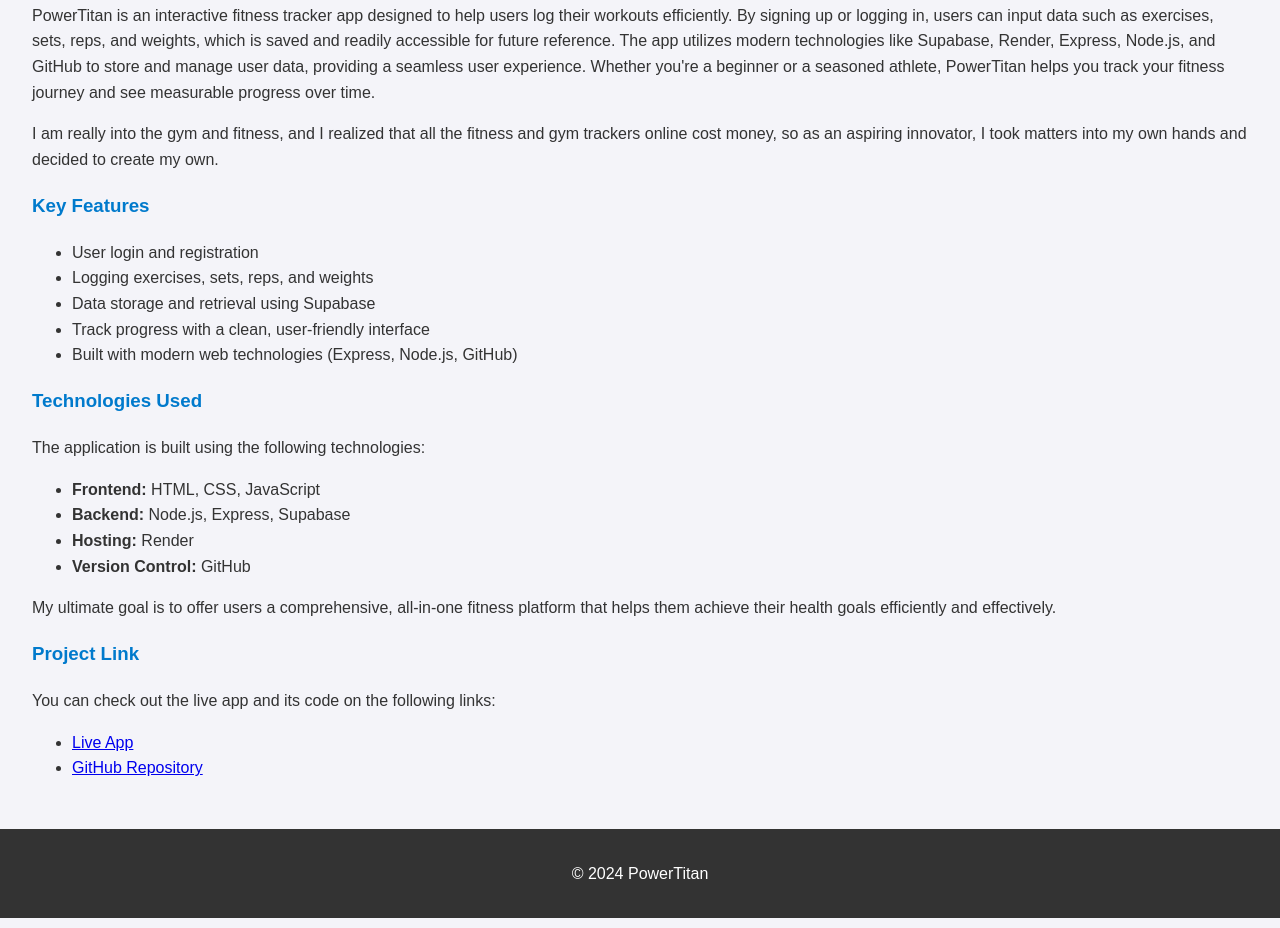
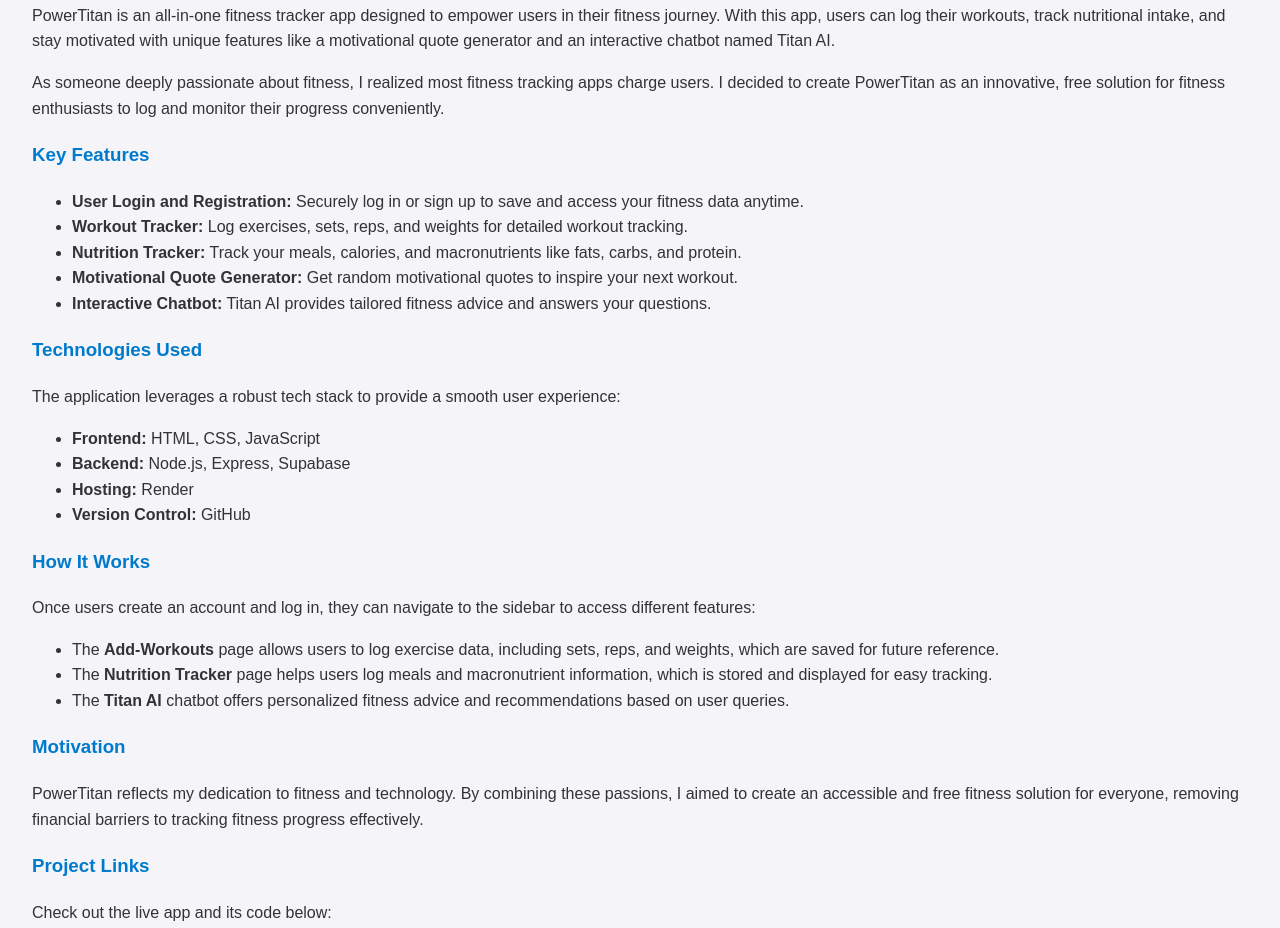
Before and after one commit to KalSpas0528/FitnessTrackerPortfolio, a plain HTML site: page project.html in a window 1280 px wide. Shown: the part 259-1187 px from the top of the page. Drawn offline with Linux system fonts and the light colour scheme.

Commit message:
fixed some inaccurate project and dev code

```diff
--- a/project.html
+++ b/project.html
@@ -19,30 +19,40 @@
     <main>
         <section>
             <h2>About PowerTitan</h2>
-            <p>PowerTitan is an interactive fitness tracker app designed to help users log their workouts efficiently. By signing up or logging in, users can input data such as exercises, sets, reps, and weights, which is saved and readily accessible for future reference. The app utilizes modern technologies like Supabase, Render, Express, Node.js, and GitHub to store and manage user data, providing a seamless user experience. Whether you're a beginner or a seasoned athlete, PowerTitan helps you track your fitness journey and see measurable progress over time.</p>
-            <p>I am really into the gym and fitness, and I realized that all the fitness and gym trackers online cost money, so as an aspiring innovator, I took matters into my own hands and decided to create my own.</p>
+            <p>PowerTitan is an all-in-one fitness tracker app designed to empower users in their fitness journey. With this app, users can log their workouts, track nutritional intake, and stay motivated with unique features like a motivational quote generator and an interactive chatbot named Titan AI.</p>
+            <p>As someone deeply passionate about fitness, I realized most fitness tracking apps charge users. I decided to create PowerTitan as an innovative, free solution for fitness enthusiasts to log and monitor their progress conveniently.</p>
 
             <h3>Key Features</h3>
             <ul>
-                <li>User login and registration</li>
-                <li>Logging exercises, sets, reps, and weights</li>
-                <li>Data storage and retrieval using Supabase</li>
-                <li>Track progress with a clean, user-friendly interface</li>
-                <li>Built with modern web technologies (Express, Node.js, GitHub)</li>
+                <li><strong>User Login and Registration:</strong> Securely log in or sign up to save and access your fitness data anytime.</li>
+                <li><strong>Workout Tracker:</strong> Log exercises, sets, reps, and weights for detailed workout tracking.</li>
+                <li><strong>Nutrition Tracker:</strong> Track your meals, calories, and macronutrients like fats, carbs, and protein.</li>
+                <li><strong>Motivational Quote Generator:</strong> Get random motivational quotes to inspire your next workout.</li>
+                <li><strong>Interactive Chatbot:</strong> Titan AI provides tailored fitness advice and answers your questions.</li>
             </ul>
 
             <h3>Technologies Used</h3>
-            <p>The application is built using the following technologies:</p>
+            <p>The application leverages a robust tech stack to provide a smooth user experience:</p>
             <ul>
                 <li><strong>Frontend:</strong> HTML, CSS, JavaScript</li>
                 <li><strong>Backend:</strong> Node.js, Express, Supabase</li>
                 <li><strong>Hosting:</strong> Render</li>
                 <li><strong>Version Control:</strong> GitHub</li>
             </ul>
-            <p>My ultimate goal is to offer users a comprehensive, all-in-one fitness platform that helps them achieve their health goals efficiently and effectively.</p>
 
-            <h3>Project Link</h3>
-            <p>You can check out the live app and its code on the following links:</p>
+            <h3>How It Works</h3>
+            <p>Once users create an account and log in, they can navigate to the sidebar to access different features:</p>
+            <ul>
+                <li>The <strong>Add-Workouts</strong> page allows users to log exercise data, including sets, reps, and weights, which are saved for future reference.</li>
+                <li>The <strong>Nutrition Tracker</strong> page helps users log meals and macronutrient information, which is stored and displayed for easy tracking.</li>
+                <li>The <strong>Titan AI</strong> chatbot offers personalized fitness advice and recommendations based on user queries.</li>
+            </ul>
+
+            <h3>Motivation</h3>
+            <p>PowerTitan reflects my dedication to fitness and technology. By combining these passions, I aimed to create an accessible and free fitness solution for everyone, removing financial barriers to tracking fitness progress effectively.</p>
+
+            <h3>Project Links</h3>
+            <p>Check out the live app and its code below:</p>
             <ul>
                 <li><a href="https://kalspas0528.github.io/FitnessTracker" target="_blank">Live App</a></li>
                 <li><a href="https://github.com/KalSpas0528/FitnessTracker" target="_blank">GitHub Repository</a></li>
```
Also changed, not shown: development.html (+16 -13 lines).
